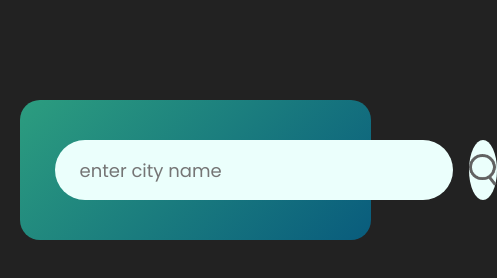
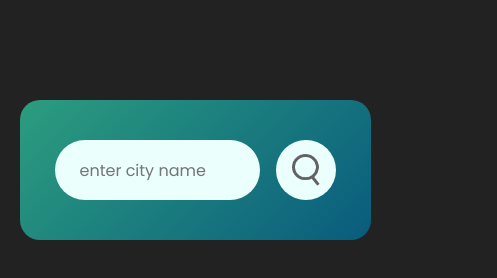
Before and after one commit to DvlPrSujalPatel/weatherap, a plain HTML site: page index.html in a window 390 px wide. Shown: the whole page, 497 px wide, since content can reach past the window. Drawn offline with Linux system fonts and the light colour scheme.

Commit message:
Update style.css

```diff
--- a/style.css
+++ b/style.css
@@ -97,3 +97,46 @@ body{
     margin-top: 10px;
     display: none;
 }
+@media (max-width: 500px){
+    .card{
+        width: 90%;
+        max-width: 470px;
+        background: linear-gradient(135deg, #2c9d7f, #095c7d);
+        color: #fff;
+        margin: 100px auto 0;
+        border-radius: 20px;
+        padding: 40px 35px;
+        text-align: center;
+    }
+    .search{
+        width: 100%;
+        display: flex;
+        align-items: center;
+        justify-content: space-evenly;
+    }
+    .search button{
+        border: 0;
+        outline: 0;
+        background: #ebfffc;
+        border-radius: 50%;
+        width: 60px;
+        height: 60px;
+        cursor: pointer;
+        display: flex;
+        align-items: center;
+        justify-content: center;
+    }
+    .search input{
+        border: 0;
+        outline: 0;
+        background: #ebfffc;
+        color: #555;
+        padding: 10px 25px;
+        height: 60px;
+        border-radius: 30px;
+        flex: 1;
+        margin-right: 16px;
+        font-size: 1rem;
+        width: 200px;
+    }
+}
```
